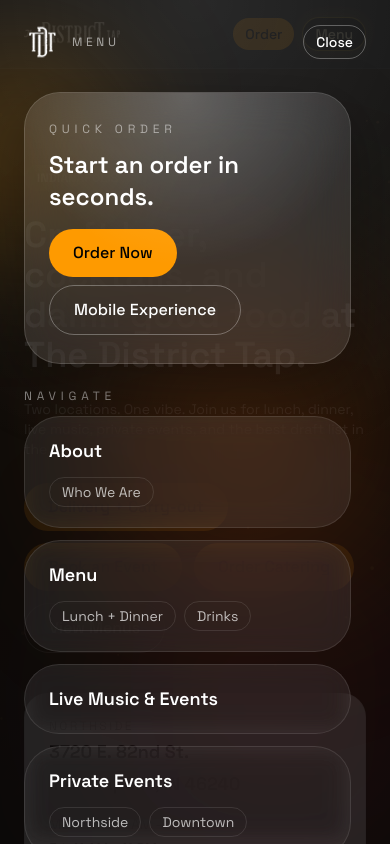
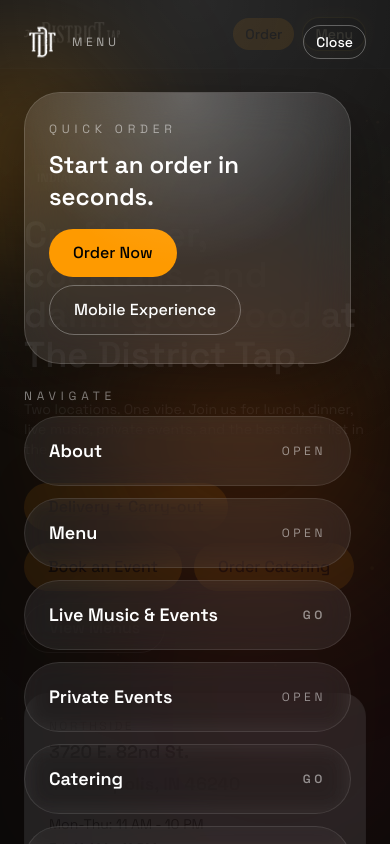
Before and after one commit to garytayl/district-tap, a Next.js app: page / in a window 390 px wide. Both pictures are taken after a click on the button "Menu". Shown: the top 844 px of the page. Built offline with nearby package versions, Linux system fonts and the light colour scheme.

Commit message:
Make mobile menu tiles fully tappable.
Turn nav tiles into full-width tap targets and add a simple submenu drilldown for items with children.

```diff
--- a/components/site/MobileMenuOverlay.tsx
+++ b/components/site/MobileMenuOverlay.tsx
@@ -1,6 +1,6 @@
 "use client"
 
-import { useEffect } from "react"
+import { useEffect, useState } from "react"
 import Image from "next/image"
 import Link from "next/link"
 
@@ -13,6 +13,11 @@
 }
 
 export function MobileMenuOverlay({ open, onClose }: MobileMenuOverlayProps) {
+  const [activeSubmenu, setActiveSubmenu] = useState<{
+    label: string
+    items: { label: string; href: string }[]
+  } | null>(null)
+
   useEffect(() => {
     if (!open) return
 
@@ -30,6 +35,12 @@
       window.removeEventListener("keydown", handleKeyDown)
     }
   }, [open, onClose])
+
+  useEffect(() => {
+    if (!open) {
+      setActiveSubmenu(null)
+    }
+  }, [open])
 
   if (!open) return null
 
@@ -68,6 +79,38 @@
         </div>
 
         <div className="min-h-0 flex-1 overflow-y-auto px-6 pb-12 pt-8 [scrollbar-gutter:stable]">
+          {activeSubmenu ? (
+            <div className="space-y-6">
+              <div className="flex items-center justify-between">
+                <div>
+                  <p className="text-xs uppercase tracking-[0.4em] text-white/50">Back</p>
+                  <p className="text-2xl font-semibold">{activeSubmenu.label}</p>
+                </div>
+                <Button
+                  type="button"
+                  variant="outline"
+                  size="sm"
+                  className="border-white/30 text-white hover:border-white/80 hover:bg-white/10"
+                  onClick={() => setActiveSubmenu(null)}
+                >
+                  Back
+                </Button>
+              </div>
+              <div className="grid gap-3">
+                {activeSubmenu.items.map((item) => (
+                  <Link
+                    key={item.href}
+                    href={item.href}
+                    onClick={onClose}
+                    className="glass-tile flex items-center justify-between px-6 py-5 text-lg font-semibold text-white hover:text-amber-200"
+                  >
+                    {item.label}
+                    <span className="text-xs uppercase tracking-[0.3em] text-white/50">Go</span>
+                  </Link>
+                ))}
+              </div>
+            </div>
+          ) : (
             <div className="space-y-6">
               <div className="glass-panel px-6 py-7">
                 <p className="text-xs uppercase tracking-[0.4em] text-white/50">Quick order</p>
@@ -85,31 +128,32 @@
               <div className="space-y-3">
                 <p className="text-xs uppercase tracking-[0.4em] text-white/50">Navigate</p>
                 <div className="grid gap-3">
-                {navLinks.map((link) => (
-                  <div key={link.label} className="glass-tile px-6 py-5">
+                  {navLinks.map((link) => {
+                    if (link.children?.length) {
+                      return (
+                        <button
+                          key={link.label}
+                          type="button"
+                          className="glass-tile flex items-center justify-between px-6 py-5 text-left"
+                          onClick={() => setActiveSubmenu({ label: link.label, items: link.children ?? [] })}
+                        >
+                          <span className="text-lg font-semibold text-white">{link.label}</span>
+                          <span className="text-xs uppercase tracking-[0.3em] text-white/50">Open</span>
+                        </button>
+                      )
+                    }
+                    return (
                       <Link
+                        key={link.label}
                         href={link.href}
                         onClick={onClose}
-                      className="text-lg font-semibold text-white hover:text-amber-200"
+                        className="glass-tile flex items-center justify-between px-6 py-5 text-lg font-semibold text-white hover:text-amber-200"
                       >
                         {link.label}
+                        <span className="text-xs uppercase tracking-[0.3em] text-white/50">Go</span>
                       </Link>
-                    {link.children ? (
-                      <div className="mt-3 flex flex-wrap gap-2 text-sm text-white/70">
-                        {link.children.map((child) => (
-                          <Link
-                            key={child.href}
-                            href={child.href}
-                            onClick={onClose}
-                            className="rounded-full border border-white/10 px-3 py-1 hover:border-white/40 hover:text-white"
-                          >
-                            {child.label}
-                          </Link>
-                        ))}
-                      </div>
-                    ) : null}
-                  </div>
-                ))}
+                    )
+                  })}
                 </div>
               </div>
 
@@ -145,6 +189,7 @@
                 ))}
               </div>
             </div>
+          )}
         </div>
       </div>
     </div>
```
Lines whose indentation alone changed are shown as unchanged.
